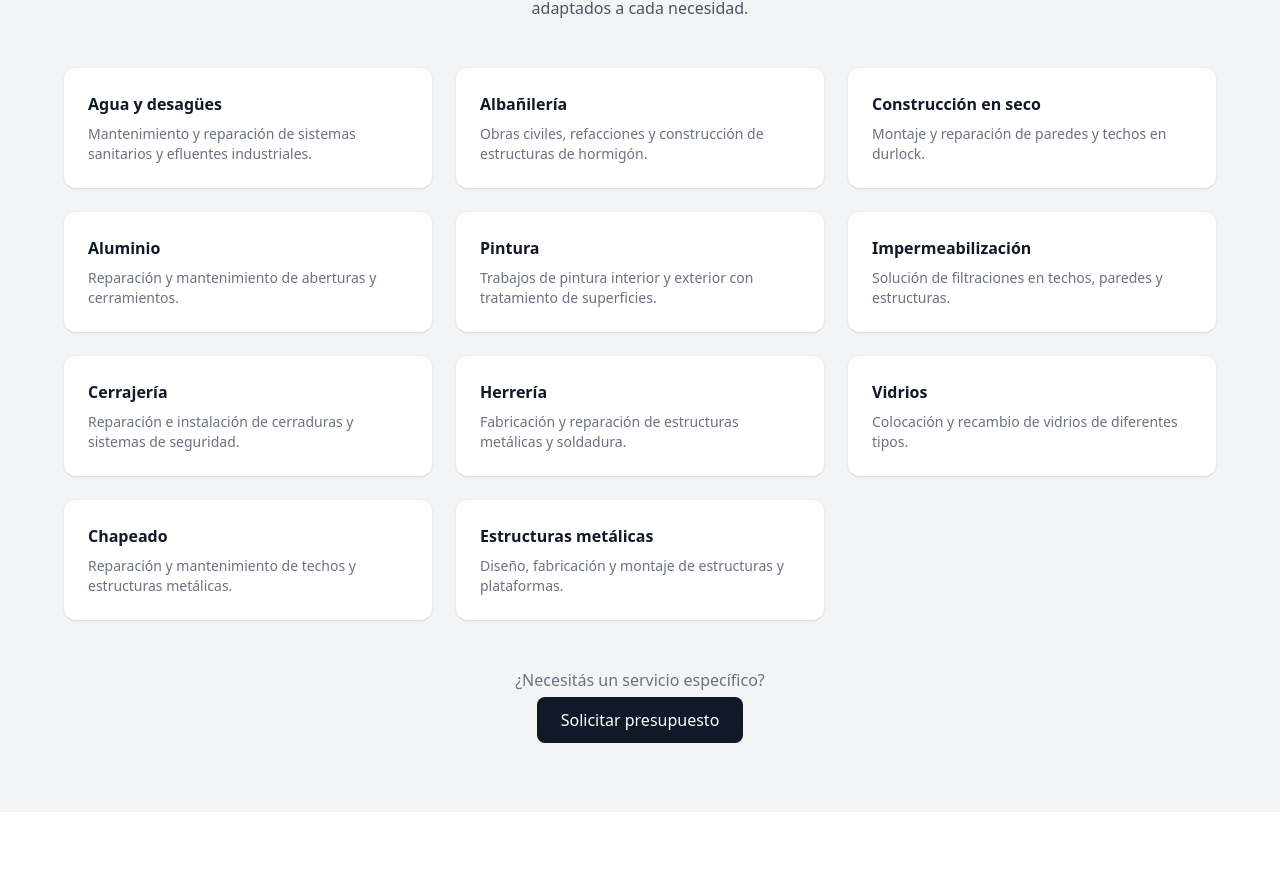
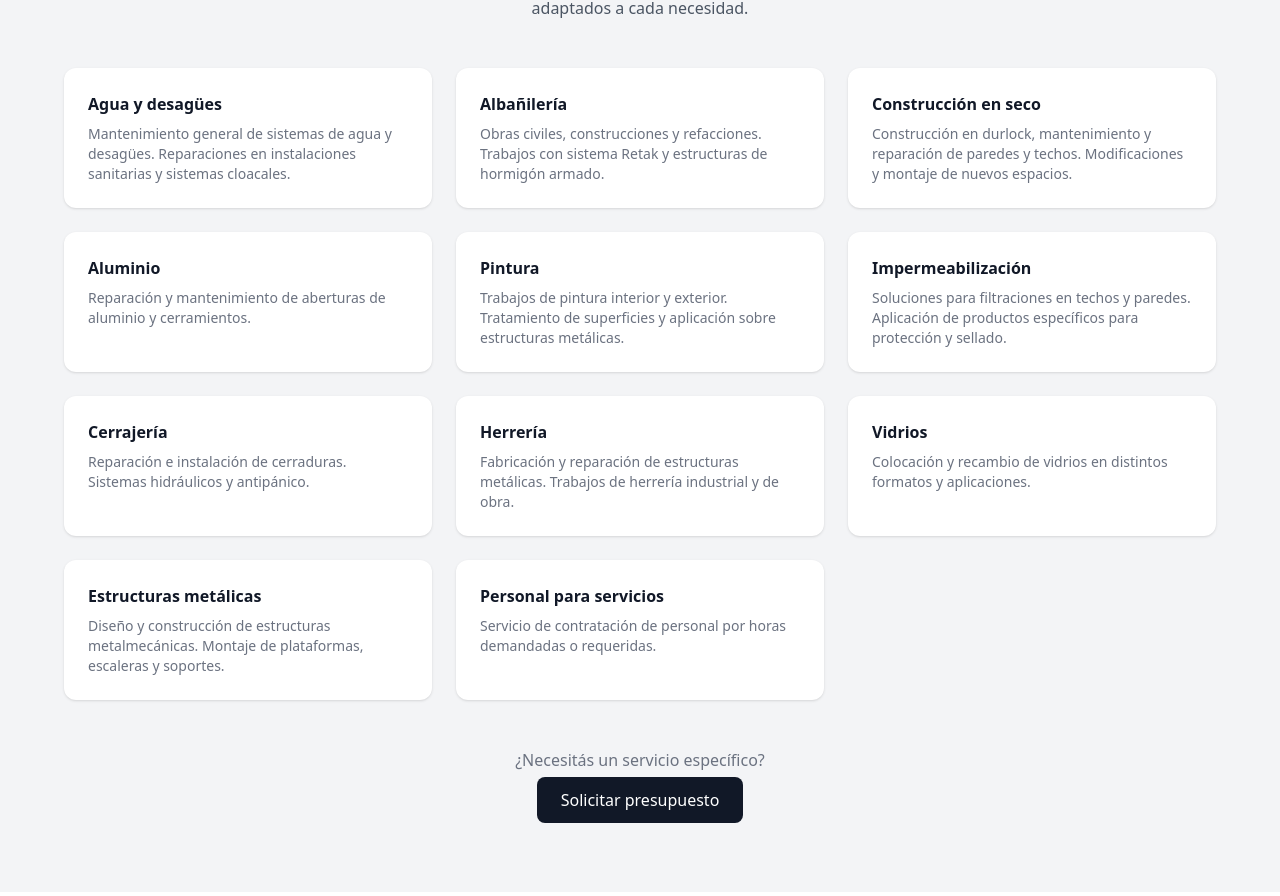
Before and after one commit to LeKimah/nhf-landing-page, a React (Vite) app: page / in a window 1280 px wide. Shown: the part 1516-2412 px from the top of the page. Built offline with nearby package versions, Linux system fonts and the light colour scheme.

Commit message:
Modificaciones en Services.jsx

```diff
--- a/src/components/Services.jsx
+++ b/src/components/Services.jsx
@@ -2,47 +2,47 @@ export default function Services() {
   const services = [
     {
       title: "Agua y desagües",
-      desc: "Mantenimiento y reparación de sistemas sanitarios y efluentes industriales.",
+      desc: "Mantenimiento general de sistemas de agua y desagües. Reparaciones en instalaciones sanitarias y sistemas cloacales.",
     },
     {
       title: "Albañilería",
-      desc: "Obras civiles, refacciones y construcción de estructuras de hormigón.",
+      desc: "Obras civiles, construcciones y refacciones. Trabajos con sistema Retak y estructuras de hormigón armado.",
     },
     {
       title: "Construcción en seco",
-      desc: "Montaje y reparación de paredes y techos en durlock.",
+      desc: "Construcción en durlock, mantenimiento y reparación de paredes y techos. Modificaciones y montaje de nuevos espacios.",
     },
     {
       title: "Aluminio",
-      desc: "Reparación y mantenimiento de aberturas y cerramientos.",
+      desc: "Reparación y mantenimiento de aberturas de aluminio y cerramientos.",
     },
     {
       title: "Pintura",
-      desc: "Trabajos de pintura interior y exterior con tratamiento de superficies.",
+      desc: "Trabajos de pintura interior y exterior. Tratamiento de superficies y aplicación sobre estructuras metálicas.",
     },
     {
       title: "Impermeabilización",
-      desc: "Solución de filtraciones en techos, paredes y estructuras.",
+      desc: "Soluciones para filtraciones en techos y paredes. Aplicación de productos específicos para protección y sellado.",
     },
     {
       title: "Cerrajería",
-      desc: "Reparación e instalación de cerraduras y sistemas de seguridad.",
+      desc: "Reparación e instalación de cerraduras. Sistemas hidráulicos y antipánico.",
     },
     {
       title: "Herrería",
-      desc: "Fabricación y reparación de estructuras metálicas y soldadura.",
+      desc: "Fabricación y reparación de estructuras metálicas. Trabajos de herrería industrial y de obra.",
     },
     {
       title: "Vidrios",
-      desc: "Colocación y recambio de vidrios de diferentes tipos.",
-    },
-    {
-      title: "Chapeado",
-      desc: "Reparación y mantenimiento de techos y estructuras metálicas.",
+      desc: "Colocación y recambio de vidrios en distintos formatos y aplicaciones.",
     },
     {
       title: "Estructuras metálicas",
-      desc: "Diseño, fabricación y montaje de estructuras y plataformas.",
+      desc: "Diseño y construcción de estructuras metalmecánicas. Montaje de plataformas, escaleras y soportes.",
+    },
+    {
+      title: "Personal para servicios",
+      desc: "Servicio de contratación de personal por horas demandadas o requeridas.",
     },
   ];
 
```
